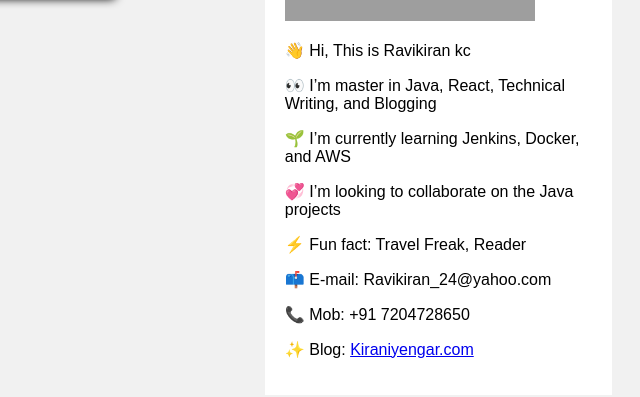
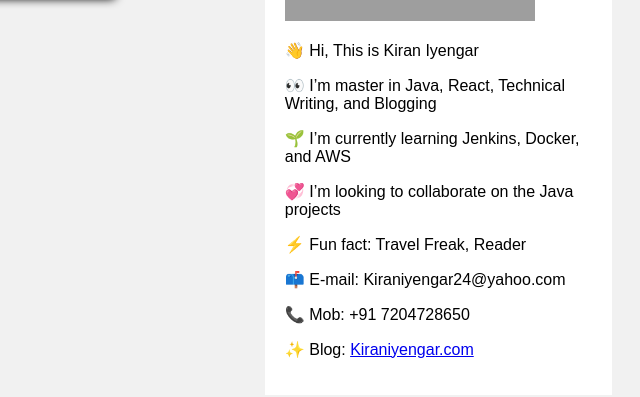
Before and after one commit to Kiraniyengar24/Vasthu_Ayana, a plain HTML site: page index.html in a window 1280 px wide. Shown: the part 426-823 px from the top of the page, 640-1280 px from the left. Drawn offline with Linux system fonts and the light colour scheme; grey boxes are pictures that could not be loaded.

Commit message:
Update index.html

```diff
--- a/index.html
+++ b/index.html
@@ -286,12 +286,12 @@
       <h2>About Me</h2>
         <img src="https://kiraniyengar.com/wp-content/uploads/2018/01/wp-15155920581821221871566.jpg?w=1024" alt="alternatetext"  style="width:250px;height:225px;">
 
-            <p>👋 Hi, This is Ravikiran kc</p>
+            <p>👋 Hi, This is Kiran Iyengar</p>
             <p>👀 I’m master in Java, React, Technical Writing, and Blogging</p>
             <p>🌱 I’m currently learning Jenkins, Docker, and AWS</p>
             <p>💞️ I’m looking to collaborate on the Java projects</p>
             <p>⚡ Fun fact: Travel Freak, Reader</p>
-            <p>📫 E-mail: Ravikiran_24@yahoo.com</p>
+            <p>📫 E-mail: Kiraniyengar24@yahoo.com</p>
             <p>📞 Mob: +91 7204728650</p>
             <p>✨ Blog: <a href="https://kiraniyengar.com/">Kiraniyengar.com</a></p>
     </div>
```
